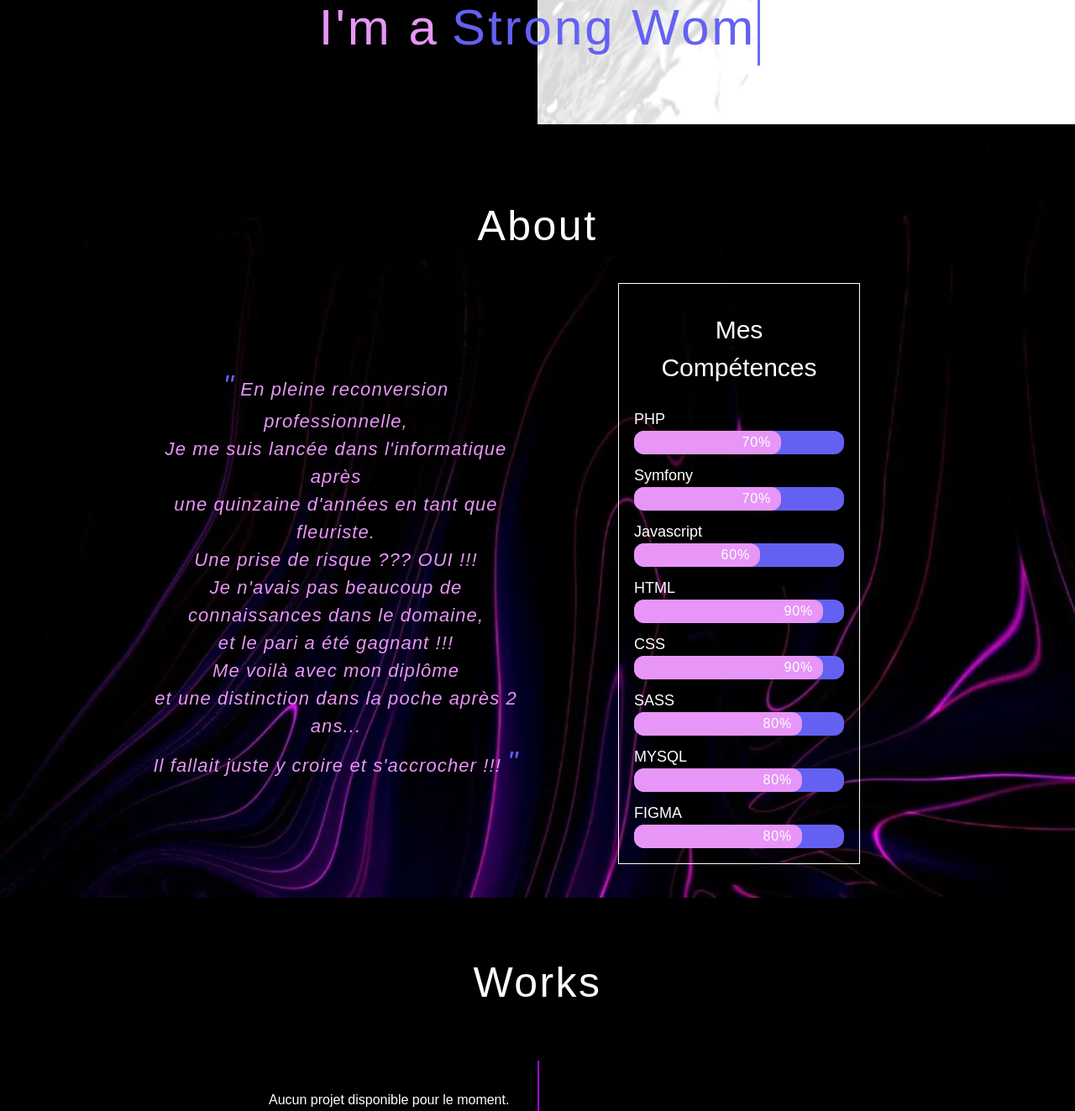
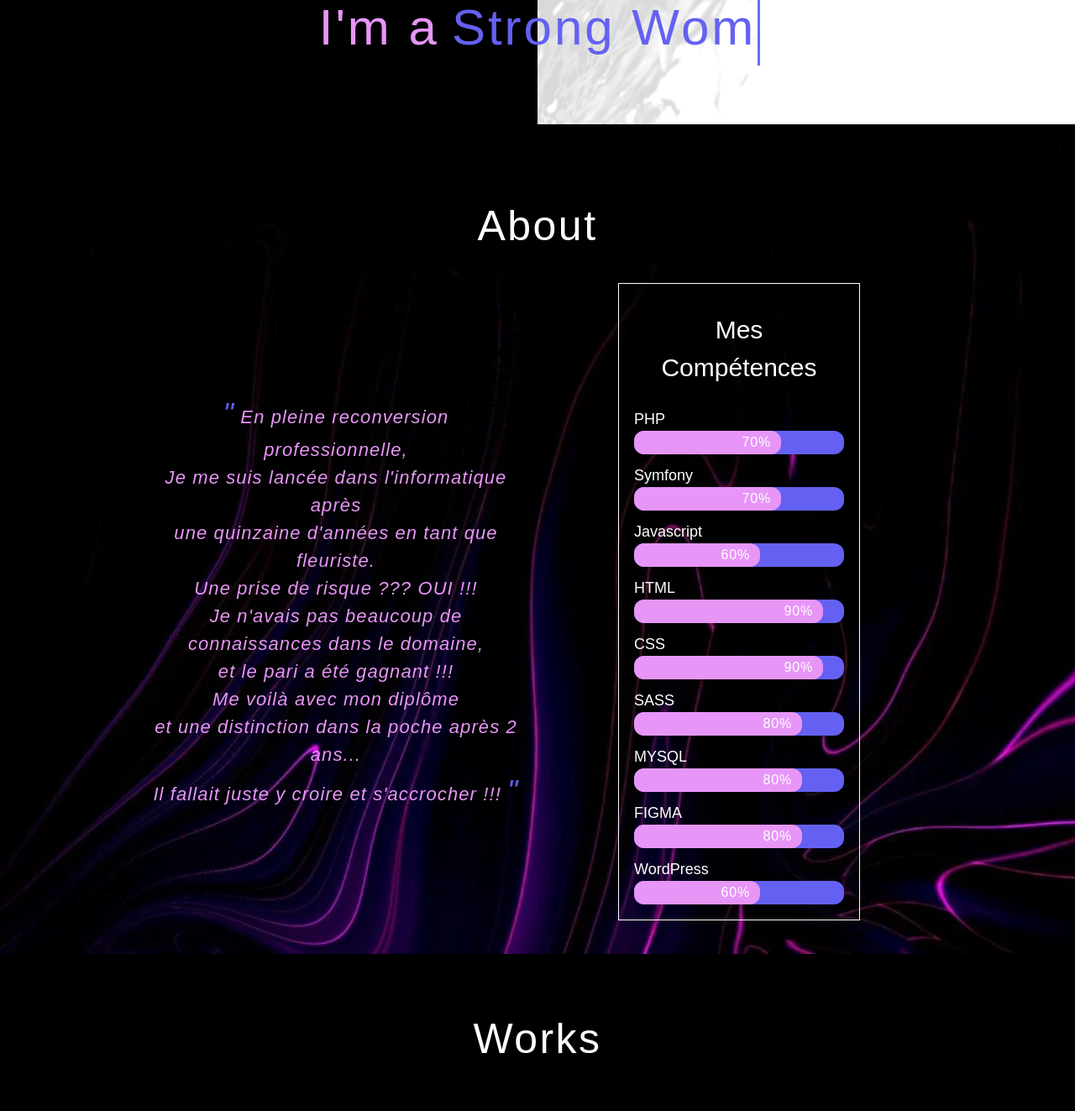
Before and after one commit to asonkes/portfolioSymfo, a Symfony app: template templates/home/index.html.twig in a window 1280 px wide. Shown: the part 652-1975 px from the top of the page at 84% size. Run offline with Twig, Linux system fonts and the light colour scheme; the template is opened without the code that fills it, so the values that code supplies are empty; form fields are guessed from the names that the template uses; style sheets or scripts are compiled from the project's sources; some libraries are stand-ins or nearby versions; some web fonts are replaced.

Commit message:
ajout information

```diff
--- a/src/Controller/Admin/ProjectController.php
+++ b/src/Controller/Admin/ProjectController.php
@@ -48,11 +48,11 @@ class ProjectController extends AbstractController
             // On définit le dossier de destination où l'image sera stockée (projets)
             $folder = 'projets';
 
-            // On appelle le service d'ajout pour sauvegarder l'image
+            // On appelle le service "PictureService" d'ajout pour l'ajout de l'image
             $fichier = $pictureService->add($image, $folder);
 
-            // Sauvegarder le fichier (ajouter ce nom de fichier à l'objet project)
-            $project->setImage($fichier);  // Assurez-vous que l'entité Project a un champ pour l'image
+            // On sauvegarde l'image et son nom est stockée dans la base de données
+            $project->setImage($fichier);
 
             // Sauvegarder l'entité en base de données
             $em->persist($project);
--- a/templates/home/index.html.twig
+++ b/templates/home/index.html.twig
@@ -129,6 +129,15 @@
 								<div class="w-full bg-indigo rounded-xl" style="--progress-width: 80%">
 									<div class="progressBar bg-rose text-end rounded-xl p-0.5">
 										<span class="progressLetter mr-2.5 tracking-wider">80%</span>
+									</div>
+								</div>
+							</div>
+
+							<div class="w-full p-1.5">
+								<p class="text-18">WordPress</p>
+								<div class="w-full bg-indigo rounded-xl" style="--progress-width: 60%">
+									<div class="progressBar bg-rose text-end rounded-xl p-0.5">
+										<span class="progressLetter mr-2.5 tracking-wider">60%</span>
 									</div>
 								</div>
 							</div>
```
Also changed, not shown: src/Service/PictureService.php (+6 -4 lines), 3 other files.
